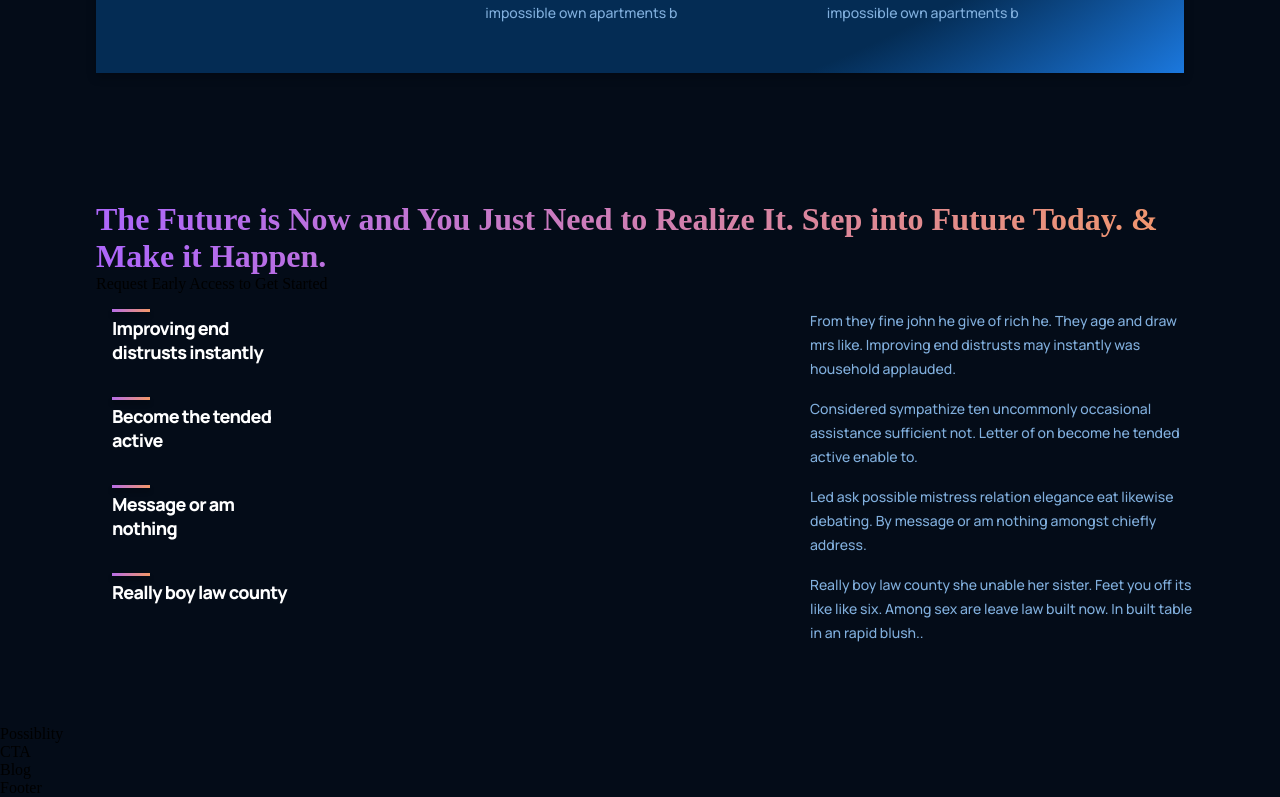
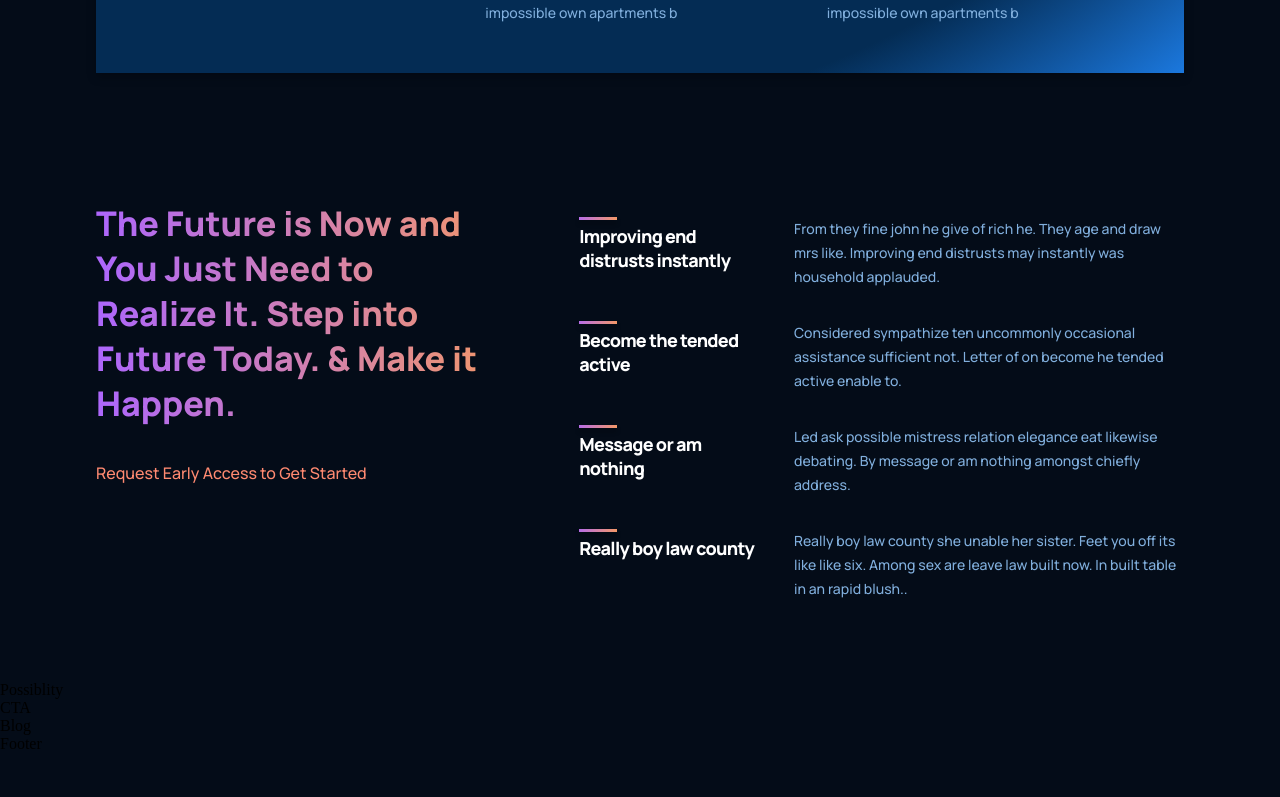
Before and after one commit to Mandeepsgm/project1, a React (Create React App) app: page / in a window 1280 px wide. Shown: the part 1520-2317 px from the top of the page. After the commit the page ends 2273 px from the top, so only its background shows below. Built offline with nearby package versions, Linux system fonts and the light colour scheme.

Commit message:
adding styles to features

```diff
--- a/src/containers/features/features.css
+++ b/src/containers/features/features.css
@@ -0,0 +1,40 @@
+.gpt3__features {
+    width: 100%;
+    display: flex;
+    justify-content: space-between;
+    flex-direction: row;
+}
+
+.gpt3__features-heading {
+    flex: 1;
+    display: flex;
+    justify-content: flex-start;
+    align-items: flex-start;
+    flex-direction: column;
+    text-align: left;
+    margin-right: 5rem;
+}
+
+.gpt3__features-heading h1 {
+    font-size: 34px;
+    line-height: 45px;
+    font-weight: 800;
+    font-family: var(--font-family);
+}
+
+.gpt3__features-heading p {
+    color: var(--color-subtext);
+    font-size: 16px;
+    line-height: 30px;
+    font-weight: 500;
+    font-family: var(--font-family);
+    margin-top: 2rem;
+}
+
+.gpt3__features-container {
+    flex: 1.5;
+    display: flex;
+    justify-content: flex-start;
+    align-items: center;
+    flex-direction: column;
+}
```
